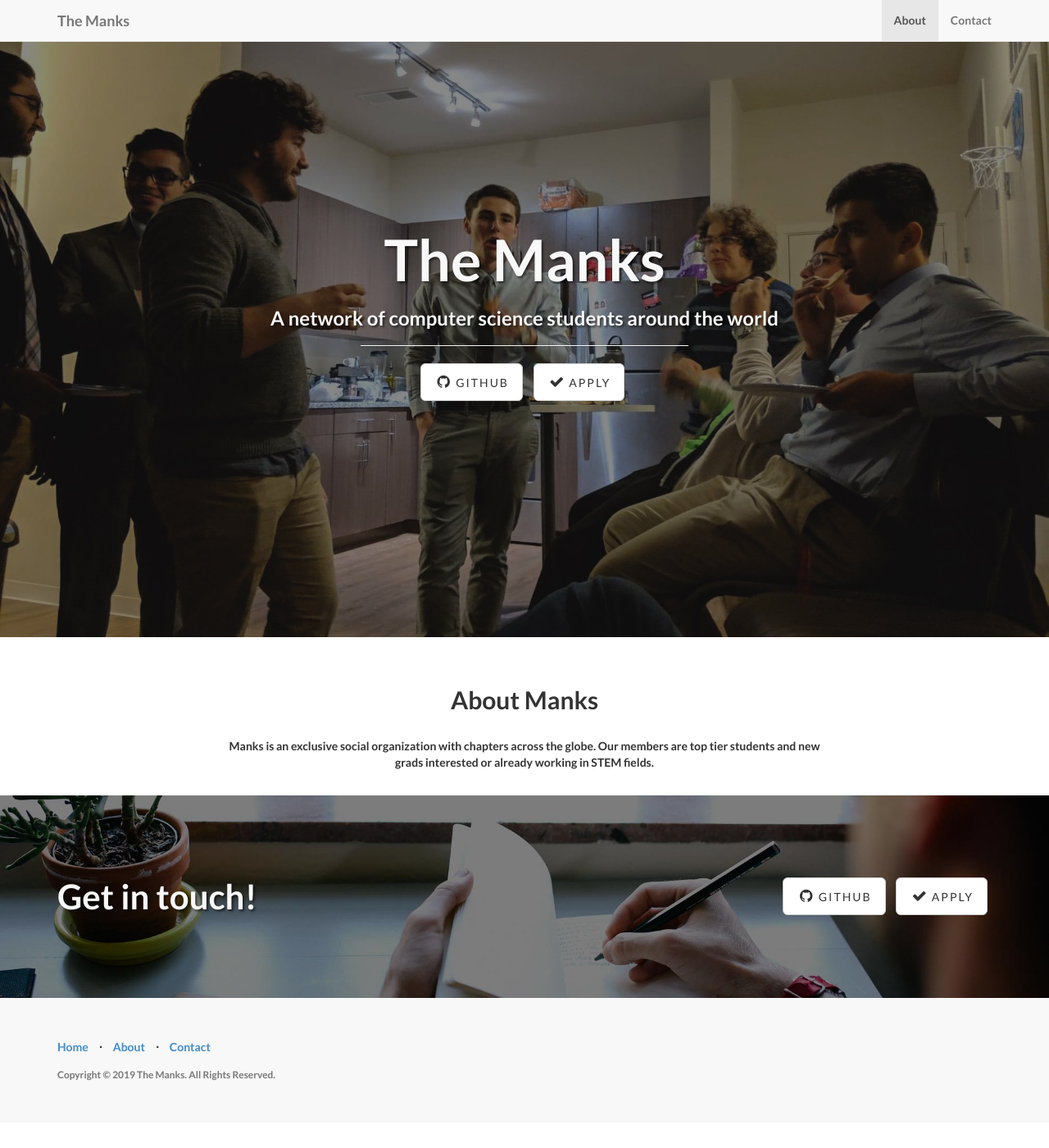
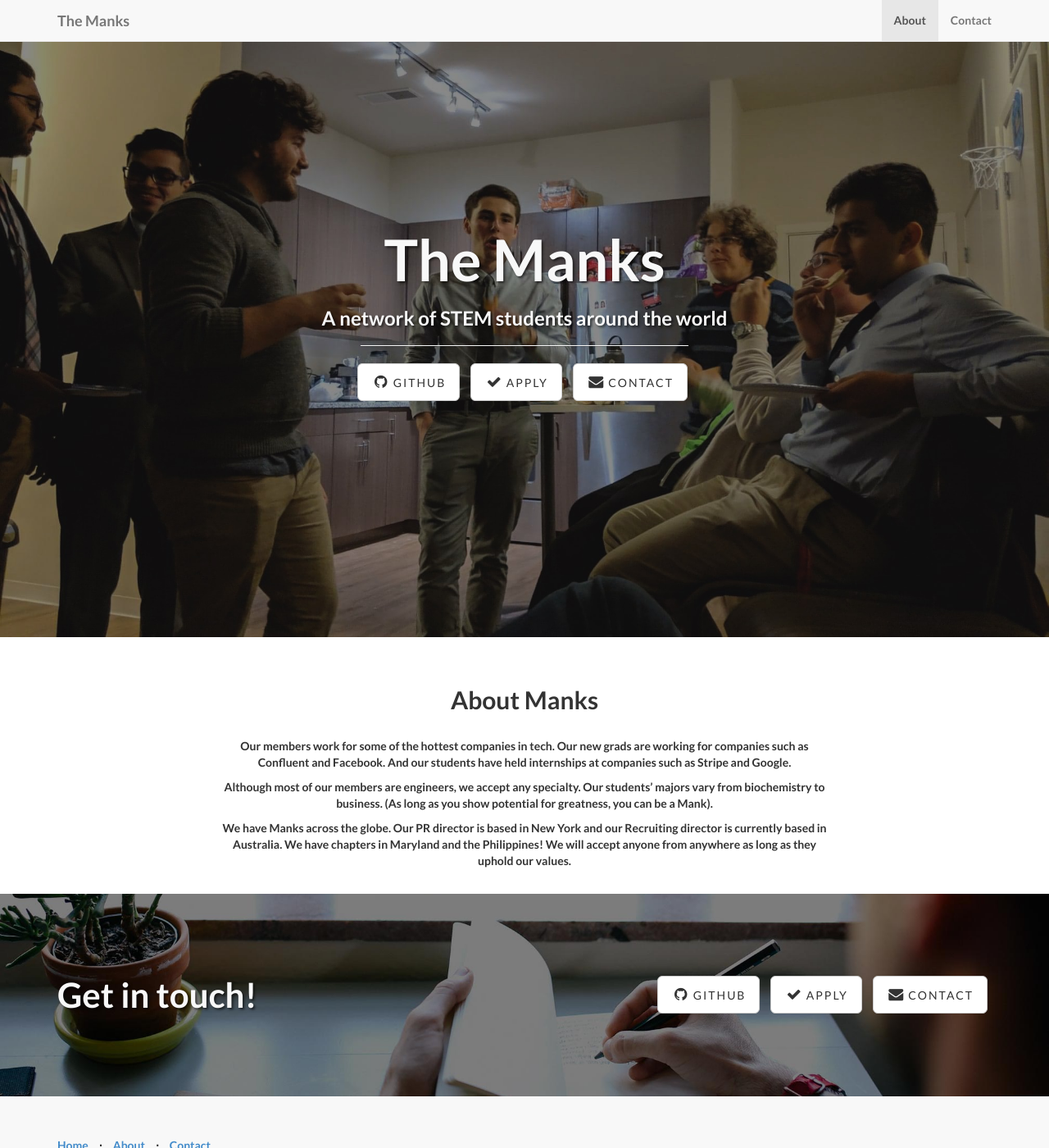
Before and after one commit to AstroCB/Manks.org, a Jekyll site: the page built from index.md, in a window 1280 px wide and 1400 px high. Shown: the whole window at 82% size. Built offline with Jekyll 4.4.1, drawn with Linux system fonts in a browser that asks for light colours.

Commit message:
Content updates

```diff
--- a/_config.yml
+++ b/_config.yml
@@ -32,3 +32,6 @@ social:
   - title: apply
     icon: check
     url: https://forms.gle/bRWLvGCEx7BC9j6s9
+  - title: contact
+    icon: envelope
+    url: mailto:info@manks.org
--- a/_includes/about.html
+++ b/_includes/about.html
@@ -2,11 +2,19 @@
 <section id="about" class="container content-section text-center">
   <div class="row">
     <div class="col-lg-8 col-lg-offset-2">
-              <br/><br/>
+      <br /><br />
       <h2>About Manks</h2>
-              <br/>
-              <p>Manks is an exclusive social organization with chapters across the globe. Our members are top tier students and new grads interested or already working in STEM fields.</p>
-              <br/>
+      <br />
+      <p>Our members work for some of the hottest companies in tech. Our new grads are working for companies such as
+        Confluent and Facebook. And our students have held internships at companies such as Stripe and Google.</p>
+
+      <p>Although most of our members are engineers, we accept any specialty. Our students’ majors vary from
+        biochemistry to business. (As long as you show potential for greatness, you can be a Mank).</p>
+
+      <p>We have Manks across the globe. Our PR director is based in New York and our Recruiting director is currently
+        based in Australia. We have chapters in Maryland and the Philippines! We will accept anyone from anywhere as
+        long as they uphold our values.</p>
+      <br />
     </div>
   </div>
 </section>
--- a/index.md
+++ b/index.md
@@ -1,5 +1,5 @@
 ---
 layout: default
 title: The Manks
-subTitle: A network of computer science students around the world
+subTitle: A network of STEM students around the world
 ---
```
Lines whose indentation alone changed are shown as unchanged.
